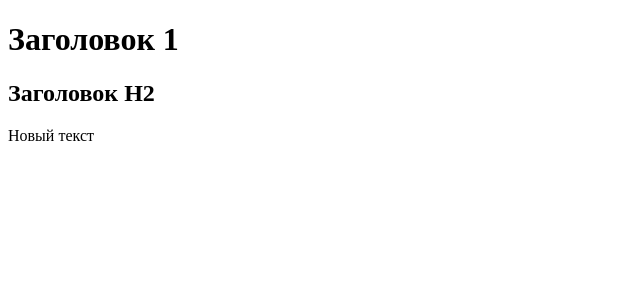
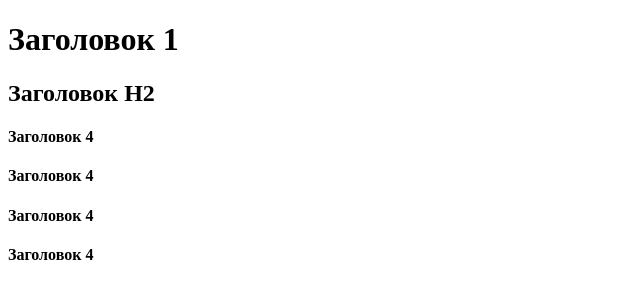
Before and after one commit to SvetlanaShabanova/dzGit1, a plain HTML site: page index.html in a window 1280 px wide. Shown: the whole page, without its empty margins (0-640 px from the left). Drawn offline with Linux system fonts and the light colour scheme.

Commit message:
del text, add H4

```diff
--- a/index.html
+++ b/index.html
@@ -10,7 +10,12 @@
 <body>
 <h1>Заголовок 1</h1>
 <h2>Заголовок H2</h2>
-<div>Новый текст</div>
+
+
+<h4>Заголовок 4</h4>
+<h4>Заголовок 4</h4>
+<h4>Заголовок 4</h4>
+<h4>Заголовок 4</h4>
 
 </body>
 </html>
```
